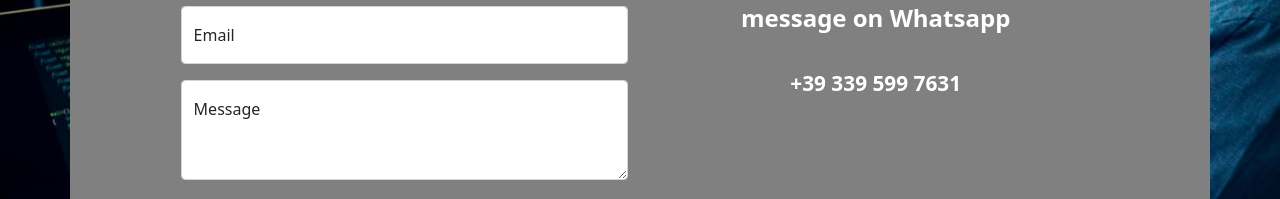
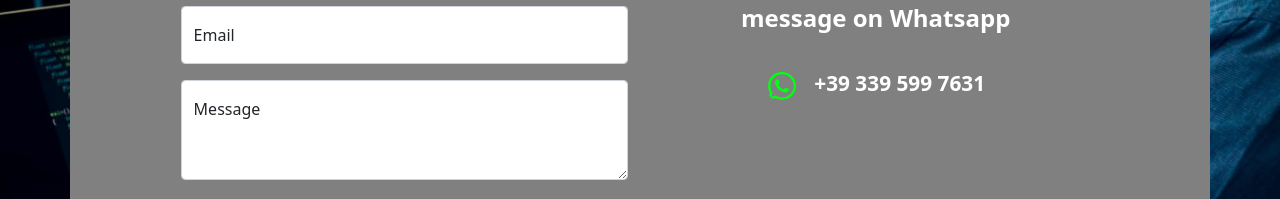
Before and after one commit to pierre1590/Portfolio-Piero, a React (Create React App) app: page /contact in a window 1280 px wide. Shown: the part 292-491 px from the top of the page. Built offline with nearby package versions, Linux system fonts and the light colour scheme.

Commit message:
Update project

```diff
--- a/src/pages/Contact/Contact.js
+++ b/src/pages/Contact/Contact.js
@@ -64,6 +64,7 @@ export const Contact = () => {
             <p className="contact-text">
               If you want to chat, send me a message on Whatsapp
             </p>
+            <FaWhatsapp className="contact-icon" />
             <a
               href="https://wa.me/+393395997631"
               target="_blank"
```
